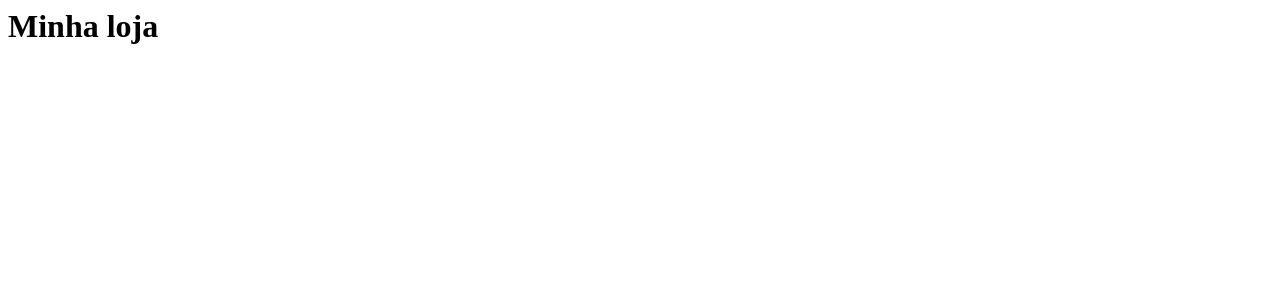
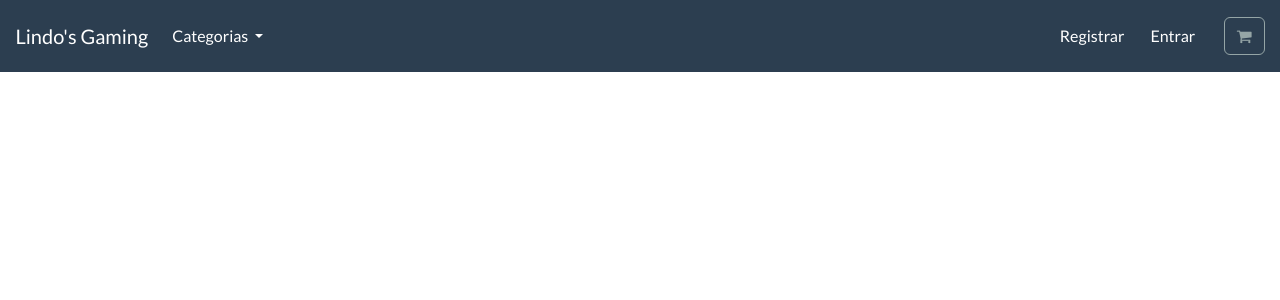
Before and after one commit to antoniolvlindo/teste-ecommerce, a Django app: page / in a window 1280 px wide. Shown: the top 300 px of the page. Run offline with Django 4.2, Linux system fonts and the light colour scheme.

Commit message:
alterações no html e no base

```diff
--- a/ecommerce/store/templates/store/base.html
+++ b/ecommerce/store/templates/store/base.html
@@ -14,10 +14,10 @@
         <!-- JavaScript Bundle with Popper -->
         <script src="https://cdn.jsdelivr.net/npm/bootstrap@5.2.2/dist/js/bootstrap.bundle.min.js" integrity="sha384-OERcA2EqjJCMA+/3y+gxIOqMEjwtxJY7qPCqsdltbNJuaOe923+mo//f6V8Qbsw3" crossorigin="anonymous"></script>
     </head>
-    <title> Edenthought </title>
+    <title> Lindo's Gaming </title>
     <nav class="navbar navbar-expand-lg bg-primary justify-content-center">
         <a class="navbar-brand main-heading text-white" href="{% url 'store' %}">
-        &nbsp; &nbsp; Edenthought
+        &nbsp; &nbsp; Lindo's Gaming
         </a>
         <button
         class="navbar-toggler"
@@ -34,11 +34,11 @@
                 <li class="nav-item dropdown">
                     <a class="nav-link dropdown-toggle text-white" href="#" id="navbarDropdown" role="button"
                     data-bs-toggle="dropdown" aria-expanded="false">
-                        Categories
+                        Categorias
                     </a>
                     <ul class="dropdown-menu" aria-labelledby="navbarDropdown">
                         <li>
-                            <a class="dropdown-item" href="{% url 'store' %}"> All </a>
+                            <a class="dropdown-item" href="{% url 'store' %}"> Todas </a>
                         </li>
                     </ul>
                 </li>
@@ -47,10 +47,10 @@
         <div class="collapse navbar-collapse text-center" id="navbarNavDropdown">
             <ul class="navbar-nav ms-auto">
                 <li class="nav-item">
-                    <a class="btn btn-alert navbar-btn text-white" type="button"  href="/"> Register </a>
+                    <a class="btn btn-alert navbar-btn text-white" type="button"  href="/"> Registrar </a>
                 </li>
                 <li class="nav-item">
-                    <a class="btn btn-alert navbar-btn text-white" type="button"  href="/"> Login </a>
+                    <a class="btn btn-alert navbar-btn text-white" type="button"  href="/"> Entrar </a>
                 </li>
                 &nbsp; &nbsp; &nbsp;
                 <li class="nav-item">
--- a/ecommerce/store/templates/store/store.html
+++ b/ecommerce/store/templates/store/store.html
@@ -1 +1 @@
-<h1> Minha loja </h1>
+{% extends "./base.html" %}
```
